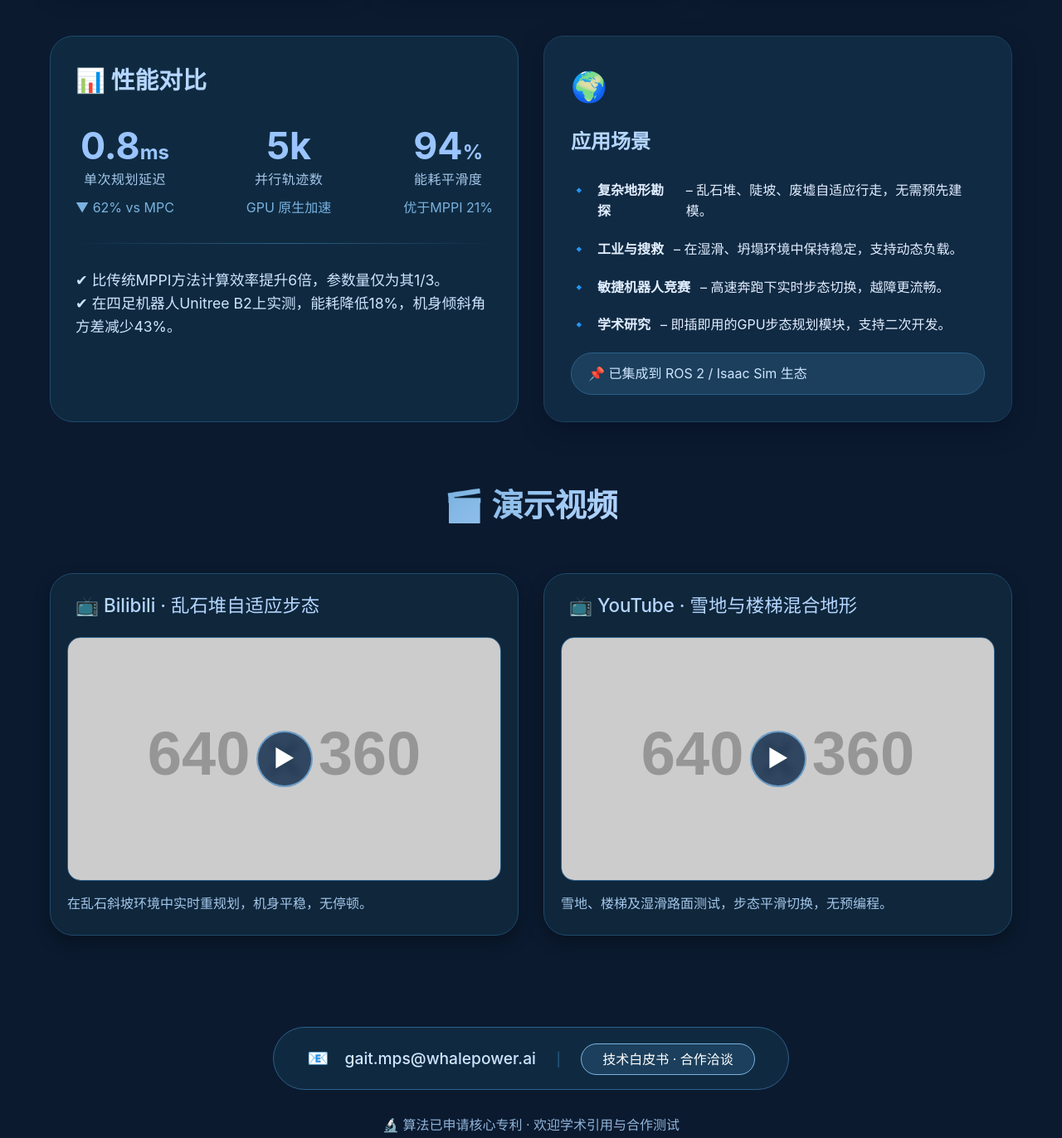
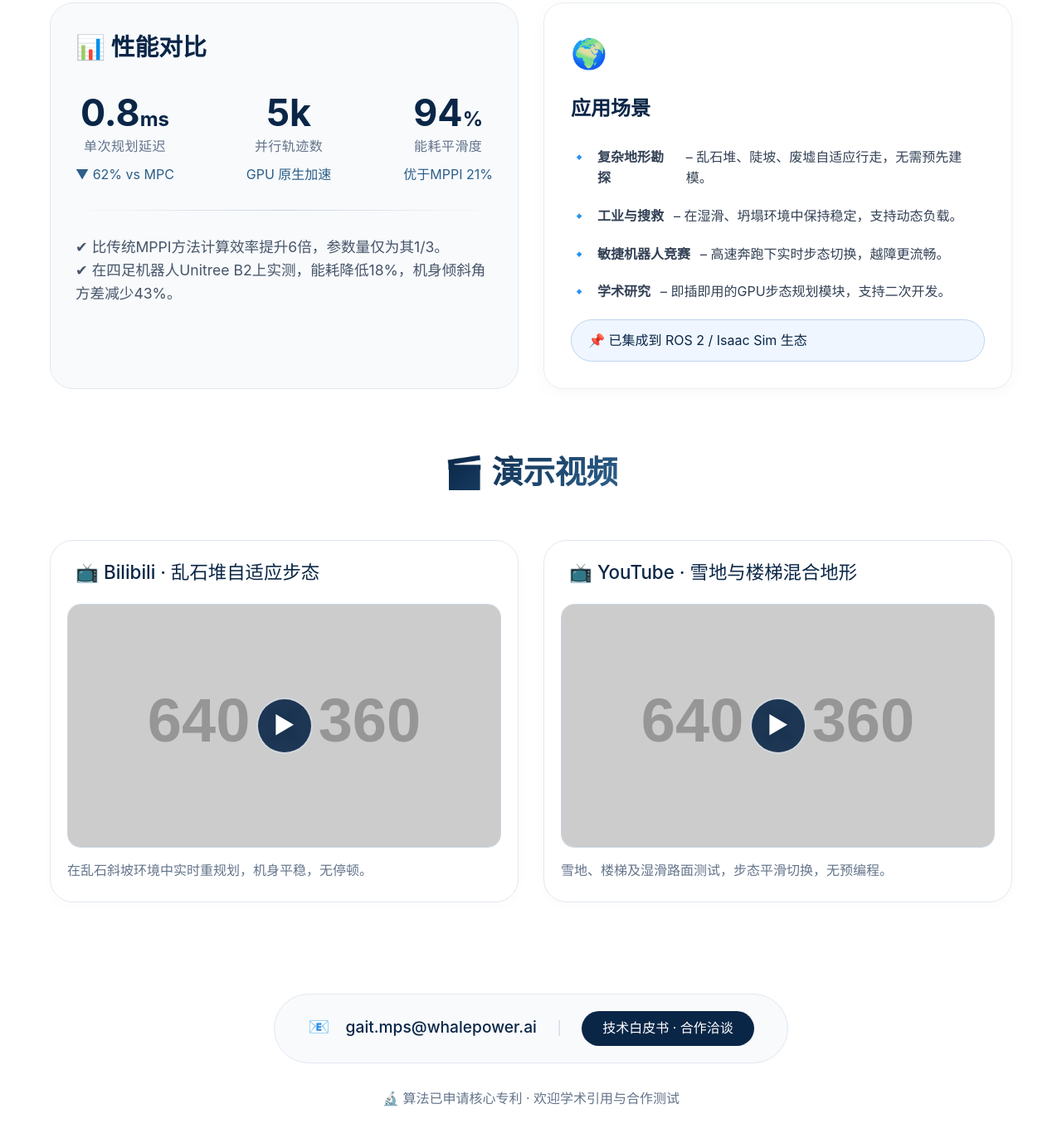
Before and after one commit to xiaolongmen/cetaforce.github.io, a plain HTML site: page index.html in a window 1280 px wide. Shown: the part 1035-2407 px from the top of the page at 83% size. Drawn offline with Linux system fonts and the light colour scheme; placeholder pictures from the web are drawn by us.

Commit message:
Update index.html

```diff
--- a/index.html
+++ b/index.html
@@ -9,13 +9,13 @@
         body {
             font-family: -apple-system, BlinkMacSystemFont, 'Segoe UI', Roboto, 'Helvetica Neue', sans-serif;
             line-height: 1.6;
-            color: #e5e9f0;
-            background-color: #0B1A2F; /* 深海暗夜 */
+            color: #1E293B; /* 深灰色文字，更柔和 */
+            background-color: #FFFFFF; /* 白色底色 */
         }
         header {
-            background: linear-gradient(135deg, #0A2647 0%, #1B3B6A 100%); /* 深海蓝渐变 */
+            background: linear-gradient(135deg, #0A2647 0%, #1E3A5F 100%); /* 深海蓝渐变保留 */
             color: white;
-            padding: 120px 20px;
+            padding: 100px 20px;
             text-align: center;
             position: relative;
             overflow: hidden;
@@ -27,7 +27,7 @@
             left: 0;
             right: 0;
             bottom: 0;
-            background: radial-gradient(circle at 30% 50%, rgba(44, 95, 138, 0.2) 0%, transparent 60%);
+            background: radial-gradient(circle at 30% 50%, rgba(255, 255, 255, 0.1) 0%, transparent 60%);
             pointer-events: none;
         }
         h1 {
@@ -45,19 +45,19 @@
             margin: 0 auto;
             position: relative;
             font-weight: 300;
-            color: #CFE5FF;
+            color: rgba(255, 255, 255, 0.9);
         }
         .algo-badge {
             display: inline-block;
-            background: rgba(10, 38, 71, 0.5);
+            background: rgba(255, 255, 255, 0.15);
             backdrop-filter: blur(8px);
             padding: 8px 18px;
             border-radius: 40px;
             font-size: 0.9rem;
             letter-spacing: 0.5px;
             margin-bottom: 30px;
-            border: 1px solid rgba(44, 95, 138, 0.4);
-            color: #CFE5FF;
+            border: 1px solid rgba(255, 255, 255, 0.2);
+            color: white;
         }
         .container {
             max-width: 1200px;
@@ -68,12 +68,12 @@
             text-align: center;
             font-size: 2.4em;
             margin-bottom: 50px;
-            color: #ffffff;
+            color: #0A2647; /* 深海蓝标题 */
             font-weight: 600;
             letter-spacing: -0.01em;
         }
         .section-title span {
-            background: linear-gradient(135deg, #7AB2E0, #B5D6FF);
+            background: linear-gradient(135deg, #0A2647, #2C5F8A);
             -webkit-background-clip: text;
             -webkit-text-fill-color: transparent;
         }
@@ -90,36 +90,36 @@
             margin-top: 30px;
         }
         .card {
-            background: #102A43; /* 深海深色 */
+            background: #FFFFFF; /* 白色卡片 */
             border-radius: 24px;
             padding: 32px;
-            box-shadow: 0 10px 30px -5px rgba(0, 10, 30, 0.5);
-            border: 1px solid #1E3F5C;
+            box-shadow: 0 4px 20px rgba(0, 0, 0, 0.03);
+            border: 1px solid #E9EEF2; /* 极浅灰边框 */
             transition: transform 0.2s, box-shadow 0.2s;
-            color: #E2EEFF;
+            color: #334155;
         }
         .card:hover {
             transform: translateY(-4px);
-            box-shadow: 0 25px 40px -10px rgba(0, 60, 120, 0.4);
-            border-color: #2C5F8A;
+            box-shadow: 0 15px 30px rgba(10, 38, 71, 0.08);
+            border-color: #B8CDE0;
         }
         .card-icon {
             font-size: 2.2rem;
             margin-bottom: 20px;
-            color: #7AB2E0;
+            color: #0A2647; /* 深海蓝图标 */
         }
         .card-title {
             font-size: 1.5rem;
             font-weight: 600;
             margin-bottom: 16px;
-            color: #B5D6FF;
+            color: #0A2647; /* 深海蓝标题 */
         }
         .stats-highlight {
-            background: #0F2A40;
+            background: #F8FAFC; /* 极浅灰背景 */
             padding: 30px;
             border-radius: 28px;
-            border: 1px solid #1E4A6E;
-            color: #E2EEFF;
+            border: 1px solid #E2E8F0;
+            color: #334155;
         }
         .stat-item {
             display: flex;
@@ -130,24 +130,24 @@
         .stat-number {
             font-size: 2.8rem;
             font-weight: 700;
-            color: #9AC4FF;
+            color: #0A2647; /* 深海蓝数字 */
             line-height: 1.2;
         }
         .stat-label {
-            color: #A3C6E9;
+            color: #64748B;
             font-size: 1rem;
             text-transform: uppercase;
             letter-spacing: 0.03em;
         }
         .badge {
-            background: #1B3F5C;
-            color: #C5E0FF;
+            background: #EFF6FF; /* 浅蓝背景 */
+            color: #0A2647; /* 深海蓝文字 */
             padding: 4px 12px;
             border-radius: 30px;
             font-size: 0.8rem;
             font-weight: 500;
             display: inline-block;
-            border: 1px solid #2C5F8A;
+            border: 1px solid #BCD5ED;
         }
         .video-section {
             display: flex;
@@ -158,28 +158,28 @@
         }
         .video-item {
             flex: 1 1 450px;
-            background: #0F263B;
+            background: #FFFFFF;
             border-radius: 28px;
             padding: 20px 20px 25px;
-            box-shadow: 0 8px 20px rgba(0,0,0,0.3);
-            border: 1px solid #1E4A6E;
+            box-shadow: 0 4px 15px rgba(0, 0, 0, 0.02);
+            border: 1px solid #E2E8F0;
         }
         .video-item h3 {
             font-size: 1.4rem;
             margin-left: 10px;
             margin-bottom: 20px;
-            color: #B5D6FF;
+            color: #0A2647; /* 深海蓝标题 */
             font-weight: 500;
         }
         .video-wrapper {
             position: relative;
             width: 100%;
-            background: #0A2647;
+            background: #F1F5F9;
             border-radius: 16px;
             overflow: hidden;
             cursor: pointer;
             aspect-ratio: 16 / 9;
-            border: 1px solid #2C5F8A;
+            border: 1px solid #CBD5E1;
         }
         .video-thumbnail {
             width: 100%;
@@ -195,7 +195,7 @@
             transform: translate(-50%, -50%);
             width: 68px;
             height: 68px;
-            background: rgba(10, 38, 71, 0.8);
+            background: rgba(10, 38, 71, 0.9);
             backdrop-filter: blur(4px);
             border-radius: 50%;
             display: flex;
@@ -203,13 +203,12 @@
             justify-content: center;
             color: white;
             font-size: 28px;
-            border: 2px solid rgba(122, 178, 224, 0.8);
+            border: 2px solid rgba(255, 255, 255, 0.8);
             transition: background 0.2s, transform 0.15s;
             pointer-events: none;
         }
         .video-wrapper:hover .play-button {
-            background: #1B4D6E;
-            border-color: #B5D6FF;
+            background: #1E3A5F;
             transform: translate(-50%, -50%) scale(1.05);
         }
         .video-iframe {
@@ -229,54 +228,57 @@
         }
         .tech-tag {
             font-family: 'SF Mono', 'Fira Code', monospace;
-            background: #0A2647;
-            color: #B5D6FF;
+            background: #F1F5F9;
+            color: #0A2647;
             padding: 2px 10px;
             border-radius: 20px;
             font-size: 0.8rem;
-            border: 1px solid #2C5F8A;
+            border: 1px solid #CBD5E1;
         }
         .contact-block {
-            background: #0F2A40;
+            background: #F8FAFC;
             border-radius: 50px;
             padding: 20px 40px;
             display: inline-block;
             margin: 40px auto 0;
-            border: 1px solid #2C5F8A;
-            color: #E2EEFF;
+            border: 1px solid #E2E8F0;
+            color: #334155;
         }
         .contact-block span:last-child {
-            background: #1B3F5C;
+            background: #0A2647; /* 深海蓝按钮 */
             color: white;
-            border: 1px solid #7AB2E0;
+            border: none;
+            padding: 8px 25px;
+            border-radius: 40px;
+            display: inline-block;
         }
         footer {
-            background: #051A2F;
-            color: #8FB4D9;
+            background: #F8FAFC; /* 浅灰页脚 */
+            color: #64748B;
             text-align: center;
             padding: 40px 20px;
             margin-top: 40px;
             font-size: 0.95rem;
-            border-top: 1px solid #1E3F5C;
+            border-top: 1px solid #E2E8F0;
         }
         hr {
             border: none;
             height: 1px;
-            background: linear-gradient(90deg, transparent, #2C5F8A, transparent);
+            background: linear-gradient(90deg, transparent, #CBD5E1, transparent);
             margin: 40px 0;
         }
         .name-glow {
-            background: linear-gradient(145deg, #9AC4FF, #D4E8FF);
+            background: linear-gradient(145deg, #FFFFFF, #E0F0FF);
             -webkit-background-clip: text;
             -webkit-text-fill-color: transparent;
             font-weight: 700;
         }
         a {
-            color: #9AC4FF;
+            color: #0A2647;
             text-decoration: none;
         }
         a:hover {
-            color: #C5E0FF;
+            color: #2C5F8A;
         }
         @media (max-width: 768px) {
             h1 { font-size: 2.4em; }
@@ -287,7 +289,7 @@
 </head>
 <body>
     <header>
-        <div class="algo-badge">深海算力 · 并行模拟 · 实时评分 · 自适应步态</div>
+        <div class="algo-badge">并行模拟 · 实时评分 · 自适应步态</div>
         <h1>MPGS: <span class="name-glow">模型预测步态评分</span></h1>
         <p class="subtitle">毫秒级模拟数千条轨迹，实时筛选最优步态，赋予四足机器人前所未有的敏捷与鲁棒性</p>
     </header>
@@ -317,26 +319,26 @@
 
         <div class="grid-2" style="margin-top: 60px;">
             <div class="stats-highlight">
-                <h3 style="font-size: 1.8rem; margin-bottom: 30px; color: #B5D6FF;">📊 性能对比</h3>
+                <h3 style="font-size: 1.8rem; margin-bottom: 30px; color: #0A2647;">📊 性能对比</h3>
                 <div style="display: flex; flex-wrap: wrap; gap: 40px; justify-content: space-between;">
                     <div class="stat-item">
                         <div class="stat-number">0.8<span style="font-size:1.5rem;">ms</span></div>
                         <div class="stat-label">单次规划延迟</div>
-                        <div style="margin-top: 8px; color: #7AB2E0;">▼ 62% vs MPC</div>
+                        <div style="margin-top: 8px; color: #2C5F8A;">▼ 62% vs MPC</div>
                     </div>
                     <div class="stat-item">
                         <div class="stat-number">5k</div>
                         <div class="stat-label">并行轨迹数</div>
-                        <div style="margin-top: 8px; color: #7AB2E0;">GPU 原生加速</div>
+                        <div style="margin-top: 8px; color: #2C5F8A;">GPU 原生加速</div>
                     </div>
                     <div class="stat-item">
                         <div class="stat-number">94<span style="font-size:1.5rem;">%</span></div>
                         <div class="stat-label">能耗平滑度</div>
-                        <div style="margin-top: 8px; color: #7AB2E0;">优于MPPI 21%</div>
+                        <div style="margin-top: 8px; color: #2C5F8A;">优于MPPI 21%</div>
                     </div>
                 </div>
                 <hr style="margin: 30px 0;">
-                <p style="font-size: 1.1rem; color: #CFE5FF;">✔ 比传统MPPI方法计算效率提升6倍，参数量仅为其1/3。<br>✔ 在四足机器人Unitree B2上实测，能耗降低18%，机身倾斜角方差减少43%。</p>
+                <p style="font-size: 1.1rem; color: #475569;">✔ 比传统MPPI方法计算效率提升6倍，参数量仅为其1/3。<br>✔ 在四足机器人Unitree B2上实测，能耗降低18%，机身倾斜角方差减少43%。</p>
             </div>
             <div class="card" style="display: flex; flex-direction: column;">
                 <div class="card-icon">🌍</div>
@@ -347,23 +349,21 @@
                     <li style="margin-bottom: 20px; display: flex; gap: 12px;">🔹 <strong>敏捷机器人竞赛</strong> – 高速奔跑下实时步态切换，越障更流畅。</li>
                     <li style="margin-bottom: 20px; display: flex; gap: 12px;">🔹 <strong>学术研究</strong> – 即插即用的GPU步态规划模块，支持二次开发。</li>
                 </ul>
-                <div style="margin-top: auto; background: #1B3F5C; border-radius: 30px; padding: 12px 20px; color: #CFE5FF; border: 1px solid #2C5F8A;">
+                <div style="margin-top: auto; background: #EFF6FF; border-radius: 30px; padding: 12px 20px; color: #0A2647; border: 1px solid #BCD5ED;">
                     📌 已集成到 ROS 2 / Isaac Sim 生态
                 </div>
             </div>
         </div>
 
-       <!-- 视频修改 - 一键播放版本 -->
+        <!-- 视频部分 -->
         <h2 class="section-title" style="margin-top: 70px;"><span>🎬 演示视频</span></h2>
         <div class="video-section">
-    <!-- Bilibili 演示 - 修复版 -->
+            <!-- Bilibili 演示 -->
             <div class="video-item">
                 <h3>📺 Bilibili · 乱石堆自适应步态</h3>
                 <div class="video-wrapper" id="biliWrapper" style="cursor: pointer;">
-            <!-- 封面图片 -->
-            <img src="https://via.placeholder.com/640x360/0A2647/7AB2E0?text=点击播放+B站演示" alt="视频封面" class="video-thumbnail" id="biliThumb">
+                    <img src="https://via.placeholder.com/640x360/F1F5F9/0A2647?text=点击播放+B站演示" alt="视频封面" class="video-thumbnail">
                     <div class="play-button">▶</div>
-            <!-- B站嵌入代码 - 正确格式，带autoplay=1 -->
                     <iframe class="video-iframe" id="biliIframe"
                             src=""
                             data-src="https://player.bilibili.com/player.html?bvid=BV1iiP5zfE9a&autoplay=1&high_quality=1&danmaku=0"
@@ -371,17 +371,15 @@
                             allow="autoplay; fullscreen">
                     </iframe>
                 </div>
-        <p style="margin-top: 15px; color: #A3C6E9;">在乱石斜坡环境中实时重规划，机身平稳，无停顿。</p>
+                <p style="margin-top: 15px; color: #64748B;">在乱石斜坡环境中实时重规划，机身平稳，无停顿。</p>
             </div>
 
-    <!-- YouTube 演示 - 修复版 -->
+            <!-- YouTube 演示 -->
             <div class="video-item">
                 <h3>📺 YouTube · 雪地与楼梯混合地形</h3>
                 <div class="video-wrapper" id="ytWrapper" style="cursor: pointer;">
-            <!-- 封面图片 -->
-            <img src="https://via.placeholder.com/640x360/1B3B6A/9AC4FF?text=点击播放+YouTube演示" alt="视频封面" class="video-thumbnail" id="ytThumb">
+                    <img src="https://via.placeholder.com/640x360/F1F5F9/0A2647?text=点击播放+YouTube演示" alt="视频封面" class="video-thumbnail">
                     <div class="play-button">▶</div>
-            <!-- YouTube嵌入代码 - 带autoplay=1 -->
                     <iframe class="video-iframe" id="ytIframe"
                             src=""
                             data-src="https://www.youtube.com/embed/wWwhnUhoblE?autoplay=1&mute=0&modestbranding=1&rel=0"
@@ -389,18 +387,18 @@
                             allow="autoplay; fullscreen">
                     </iframe>
                 </div>
-        <p style="margin-top: 15px; color: #A3C6E9;">雪地、楼梯及湿滑路面测试，步态平滑切换，无预编程。</p>
+                <p style="margin-top: 15px; color: #64748B;">雪地、楼梯及湿滑路面测试，步态平滑切换，无预编程。</p>
             </div>
         </div>
 
         <div style="text-align: center; margin-top: 70px;">
             <div class="contact-block">
                 <span style="font-size: 1.3rem; margin-right: 15px;">📧</span>
-                <span style="font-size: 1.2rem; font-weight: 500; color: #CFE5FF;">gait.mps@whalepower.ai</span>
-                <span style="margin:0 20px; color: #2C5F8A;">|</span>
-                <span style="font-size: 1rem; background: #1B3F5C; color: white; padding: 8px 25px; border-radius: 40px; border: 1px solid #7AB2E0;">技术白皮书 · 合作洽谈</span>
+                <span style="font-size: 1.2rem; font-weight: 500; color: #0A2647;">gait.mps@whalepower.ai</span>
+                <span style="margin:0 20px; color: #CBD5E1;">|</span>
+                <span style="font-size: 1rem; background: #0A2647; color: white; padding: 8px 25px; border-radius: 40px; display: inline-block;">技术白皮书 · 合作洽谈</span>
             </div>
-            <p style="margin-top: 30px; color: #8FB4D9;">🔬 算法已申请核心专利 · 欢迎学术引用与合作测试</p>
+            <p style="margin-top: 30px; color: #64748B;">🔬 算法已申请核心专利 · 欢迎学术引用与合作测试</p>
         </div>
     </div>
 
```
Lines whose indentation alone changed are shown as unchanged.
